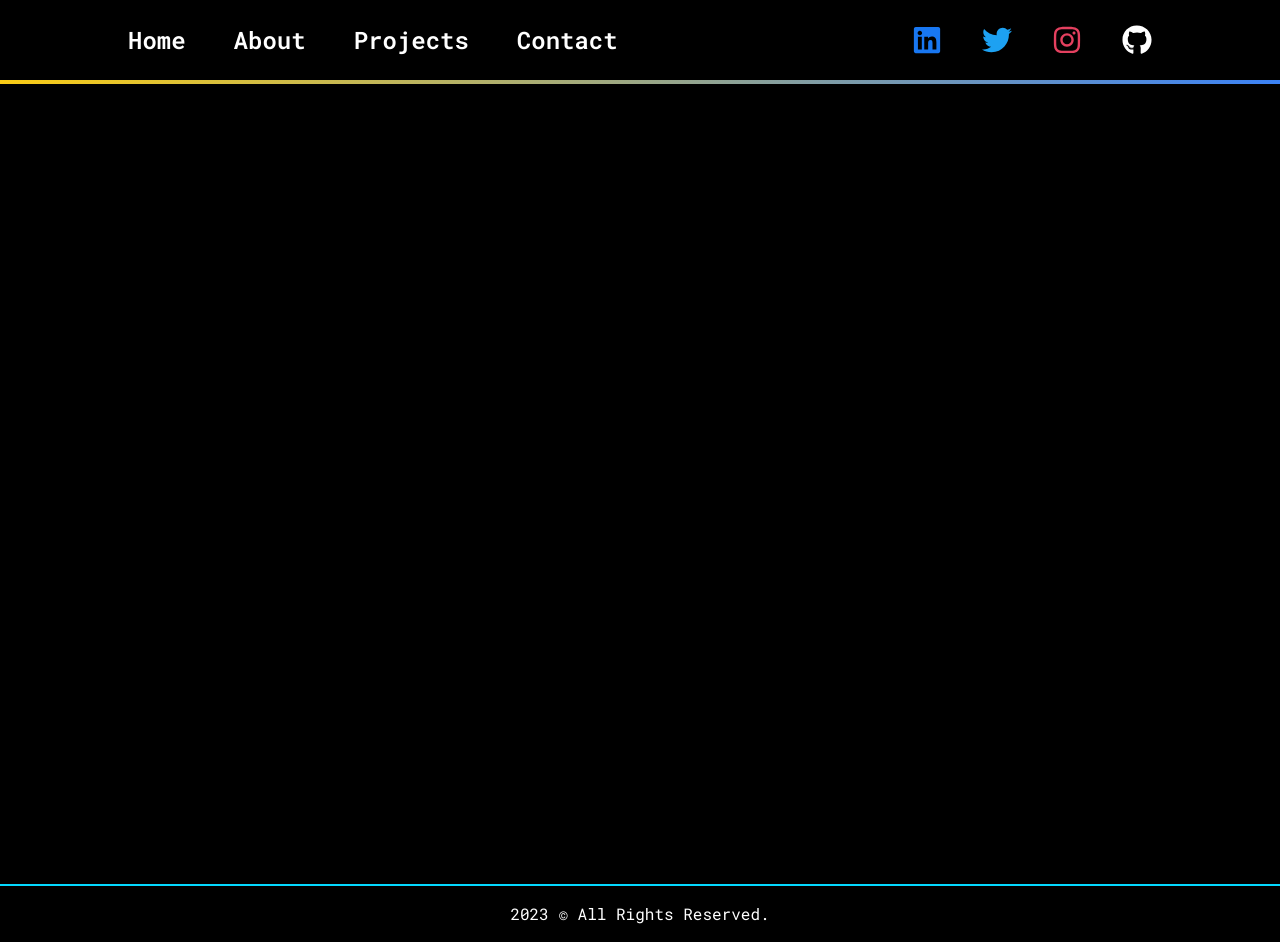
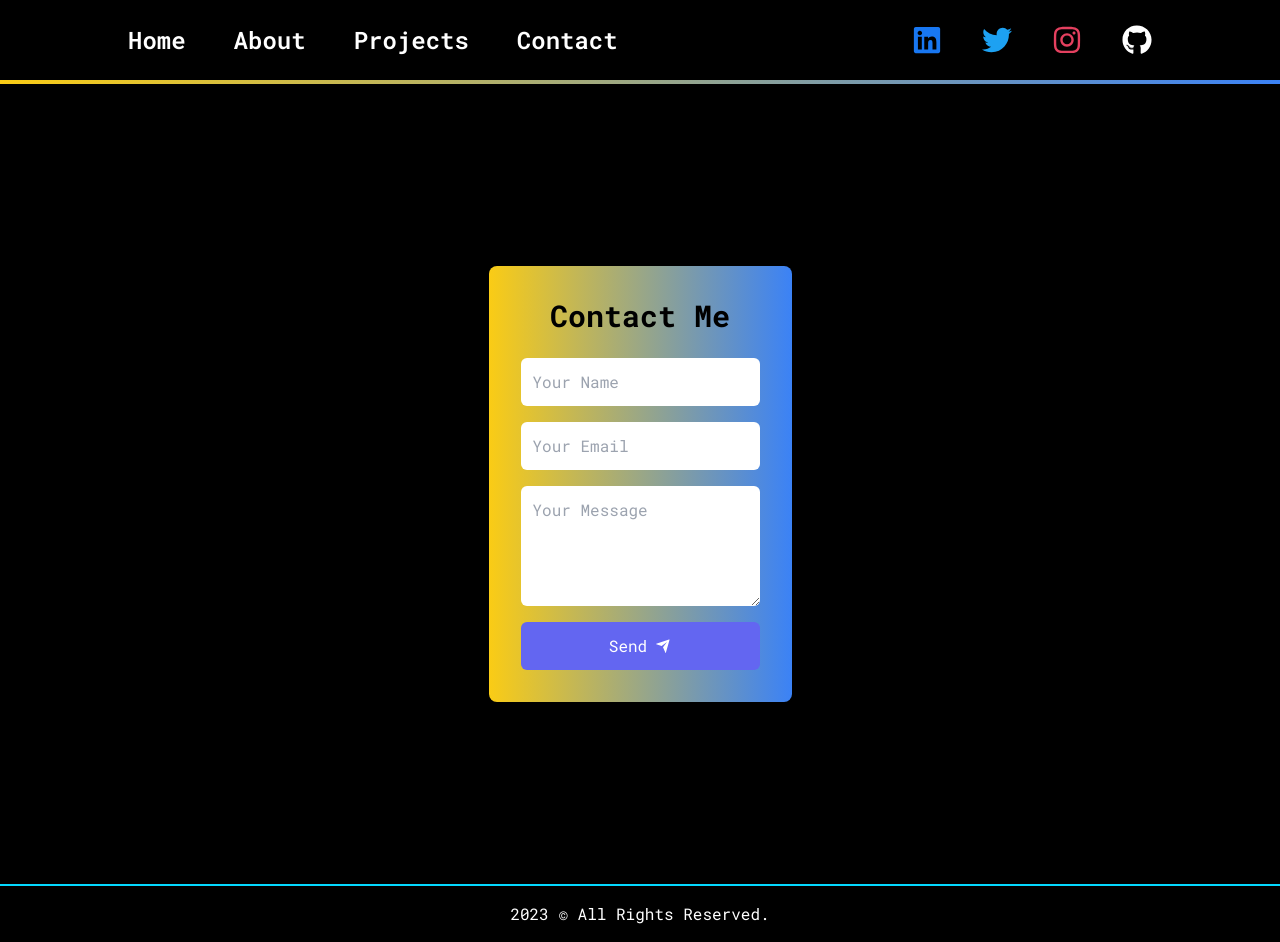
Before and after one commit to Jadhavvarun/portfolio_Next.JS, a Next.js app: page /contact in a window 1280 px wide. Built offline with nearby package versions, Linux system fonts and the light colour scheme.

Commit message:
contact updated

```diff
--- a/src/components/Contact.jsx
+++ b/src/components/Contact.jsx
@@ -1,10 +1,44 @@
+'use client'
+import { RiSendPlaneFill } from 'react-icons/ri';
+
+const handleSendEmail = () => {
+    const mailToLink = 'mailto:jadhavvarun67@gmail.com';
+    window.open(mailToLink);
+    alert('Mail sent successfully!');
+};
+
 const ContactMe = () => {
     return (
-        <div>
-            <div className="bg-black h-screen">
-
+        <div className="bg-black min-h-screen flex items-center justify-center">
+            <div className="max-w-md mx-auto p-8 rounded-lg shadow-2xl bg-gradient-to-r from-yellow-400 to-blue-500 text-black">
+                <h2 className="text-3xl font-bold mb-6 text-center">Contact Me</h2>
+                <form className="flex flex-col space-y-4">
+                    <input
+                        type="text"
+                        placeholder="Your Name"
+                        className="p-3 rounded-md border-gray-300 focus:outline-none focus:border-indigo-500"
+                    />
+                    <input
+                        type="email"
+                        placeholder="Your Email"
+                        className="p-3 rounded-md border-gray-300 focus:outline-none focus:border-indigo-500"
+                    />
+                    <textarea
+                        placeholder="Your Message"
+                        rows="4"
+                        className="p-3 rounded-md border-gray-300 focus:outline-none focus:border-indigo-500"
+                    ></textarea>
+                    <button
+                        type="button"
+                        onClick={handleSendEmail}
+                        className="bg-indigo-500 text-white py-3 rounded-md flex items-center justify-center hover:bg-indigo-600 transition duration-300 ease-in-out text-center"
+                    >
+                        Send <RiSendPlaneFill className="ml-2" />
+                    </button>
+                </form>
             </div>
         </div>
-    )
-}
+    );
+};
+
 export default ContactMe;
```
